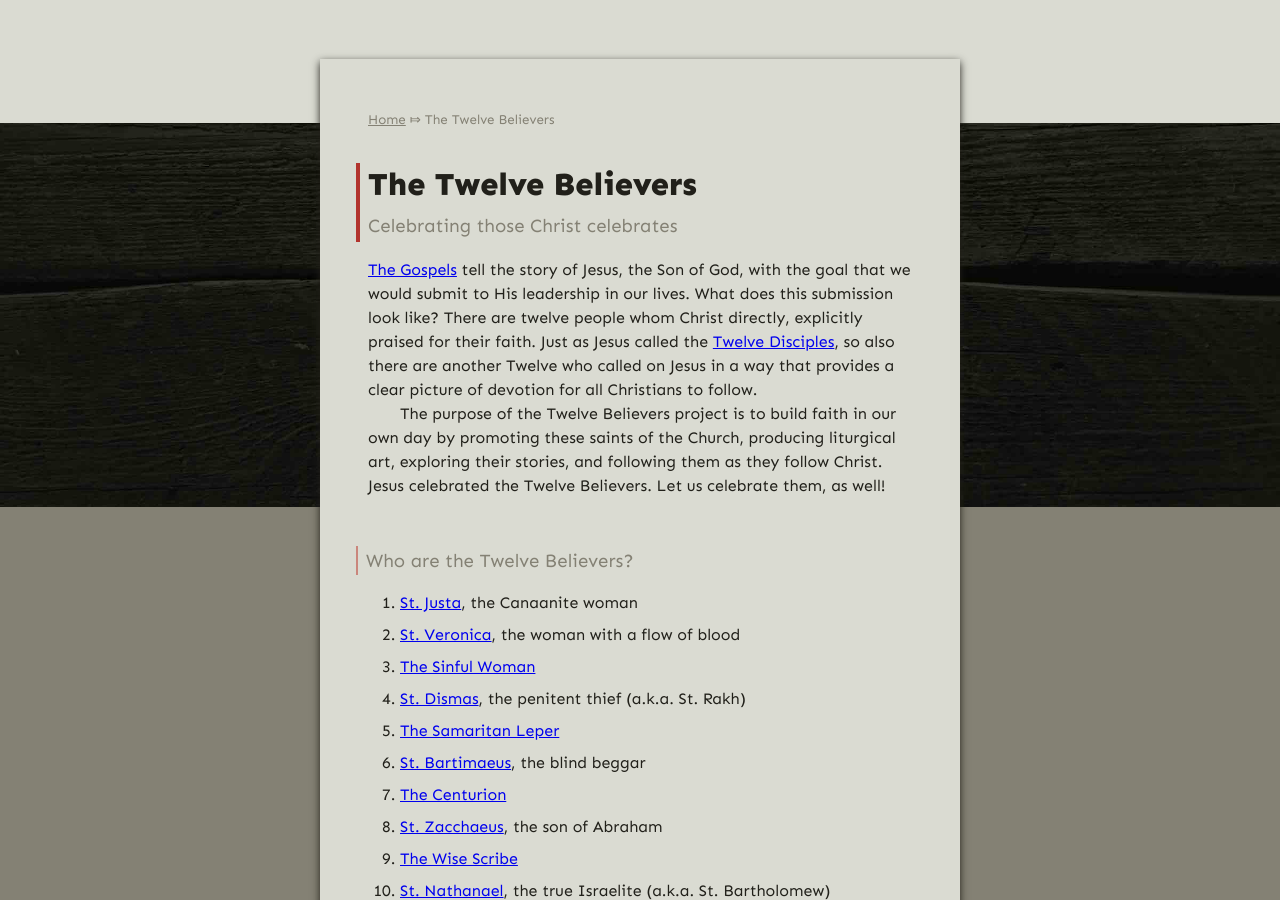
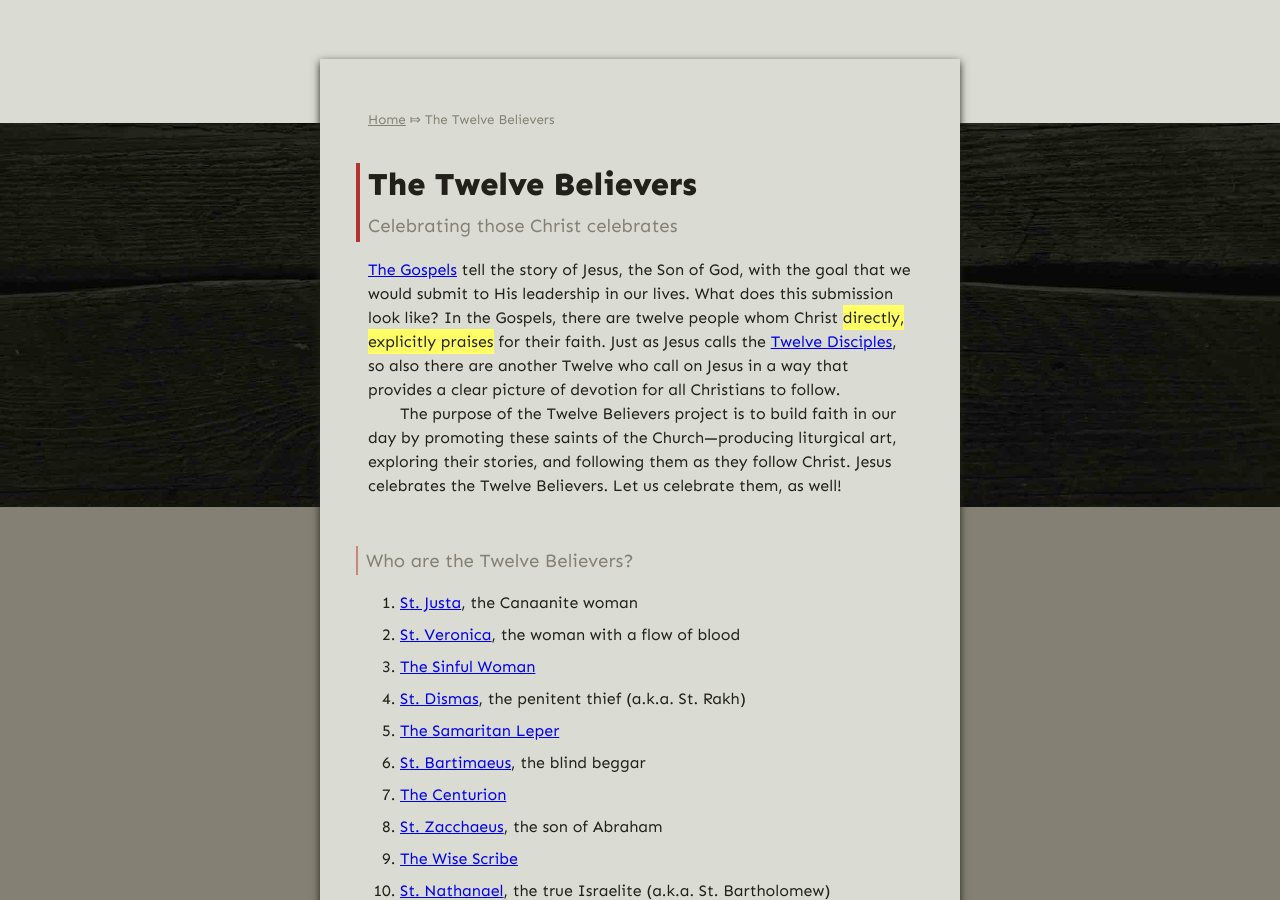
Before and after one commit to gospel-desk/www.logstown.com, a Jekyll site: the page built from the-twelve-believers/index.md, in a window 1280 px wide and 900 px high, scrolled down 384 px. Built offline with Jekyll 4.4.1, drawn with Linux system fonts in a browser that asks for light colours; some of the changed text lies outside the part shown.

Commit message:
Tweak some things
- Present tense for the Gospels (alive in heaven!)
- Remove "Sold Out" status (looked clunky on mobile)
- Ooooh! We can use our <hr> here :D

```diff
--- a/the-gospels/index.html
+++ b/the-gospels/index.html
@@ -1,7 +1,6 @@
 ---
 heading: The Gospels
 subheading: Reading, together
-status: Sold Out
 html_head:
   <meta property="og:site_name"   content="Gospel Desk"
   <meta property="og:url"         content="https://www.gospel-desk.com/the-gospels/">
--- a/the-twelve-believers/index.md
+++ b/the-twelve-believers/index.md
@@ -5,15 +5,16 @@ subheading: Celebrating those Christ celebrates
 
 [The Gospels](/the-gospels/) tell the story of Jesus, the Son of God, with the
 goal that we would submit to His leadership in our lives. What does this
-submission look like? There are twelve people whom Christ directly, explicitly
-praised for their faith. Just as Jesus called the [Twelve
+submission look like? In the Gospels, there are twelve people whom Christ
+**directly, explicitly praises** for their faith. Just as Jesus calls the
+[Twelve
 Disciples](https://www.bibleinfo.com/en/questions/who-were-twelve-disciples),
-so also there are another Twelve who called on Jesus in a way that provides a
+so also there are another Twelve who call on Jesus in a way that provides a
 clear picture of devotion for all Christians to follow.
 
-The purpose of the Twelve Believers project is to build faith in our own day by
-promoting these saints of the Church, producing liturgical art, exploring their
-stories, and following them as they follow Christ. Jesus celebrated the Twelve
+The purpose of the Twelve Believers project is to build faith in our day by
+promoting these saints of the Church—producing liturgical art, exploring their
+stories, and following them as they follow Christ. Jesus celebrates the Twelve
 Believers. Let us celebrate them, as well!
 
 
```
Also changed, not shown: other parts of the-twelve-believers/index.md (+8 -8 lines), the-twelve-believers/st-mary-of-bethany/index.md (+1 -0 lines).
